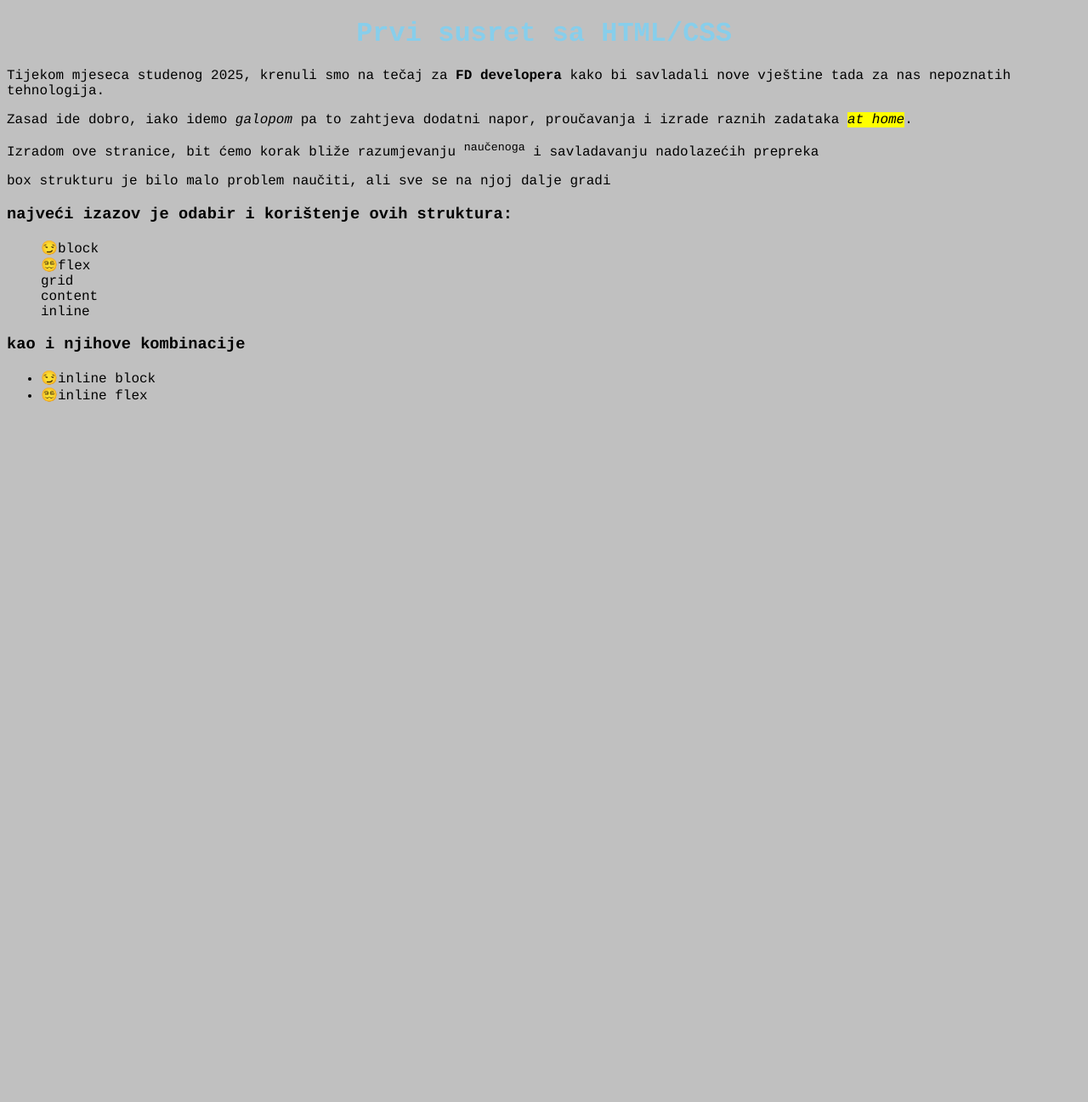
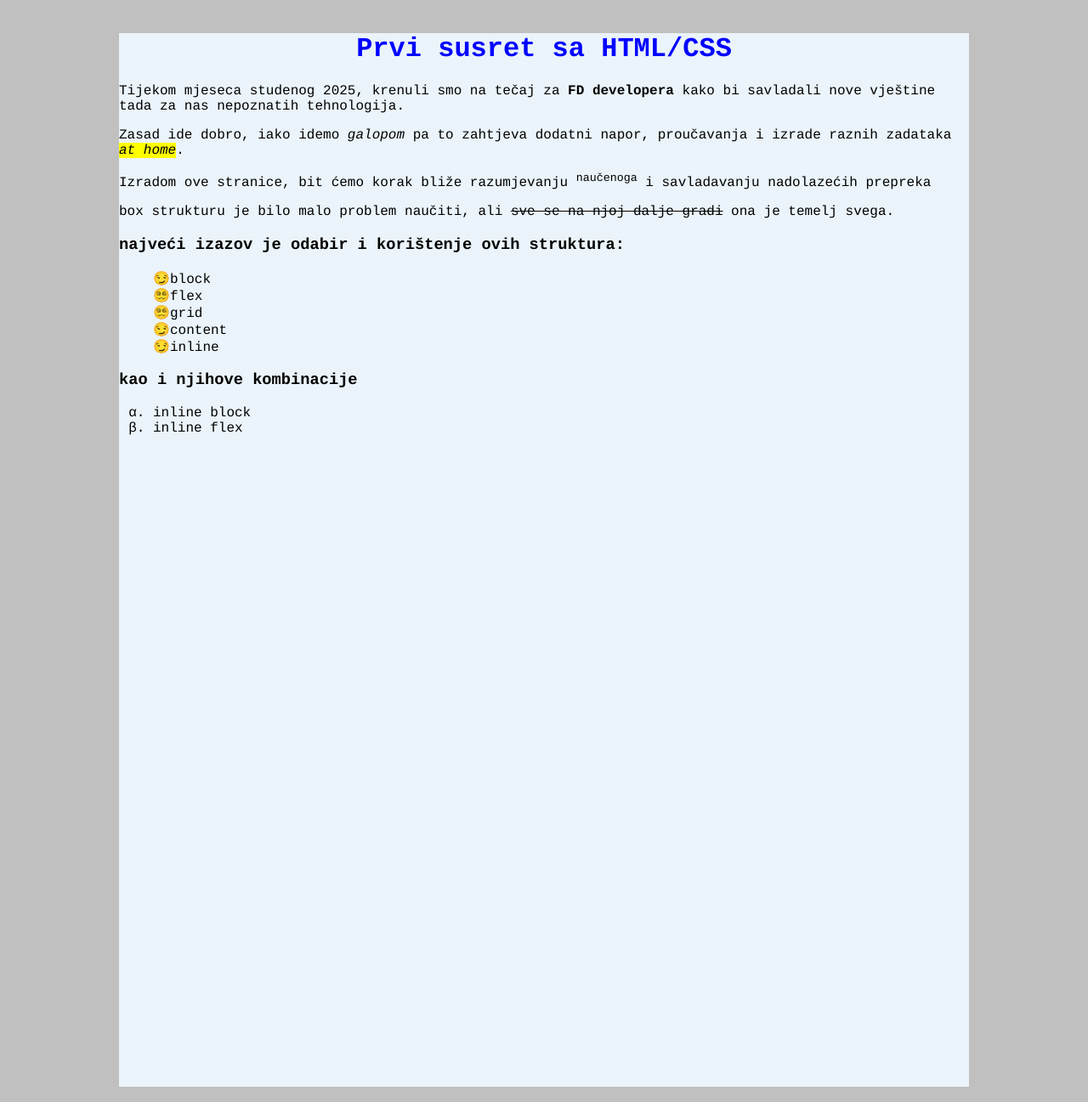
Before and after one commit to Tankred031/Revisited-FD1, a PHP site: page /FDweb.html in a window 1280 px wide. Shown: the whole page at 85% size. Before the commit the page ends 473 px from the top, so only its background shows below. Run offline with PHP 8.4, Linux system fonts and the light colour scheme.

Commit message:
container

```diff
--- a/FDweb.css
+++ b/FDweb.css
@@ -1,19 +1,19 @@
 body{
-    background-color: silver;
     font-family: Courier, monospace;
+    padding: 10px;
 }
 
 h1{
-    color: skyblue;
+    color: blue;
     text-align: center;
 }
 
 ul{
     list-style: none;
 }
-li:nth-child(2):before, li:nth-child(3){content: '😵‍💫';}
-li:nth-child(1):before, li:nth-child(4), li:nth-child(5){content: '😏';}
+ul li:nth-child(2):before, li:nth-child(3):before {content: '😵‍💫';}
+ul li:nth-child(1):before, li:nth-child(4):before, li:nth-child(5):before {content: '😏';}
 
 ol{
-    list-style-type: disc;
+    list-style-type: lower-greek;
 }
--- a/FDweb.html
+++ b/FDweb.html
@@ -4,10 +4,11 @@
     <meta charset="UTF-8">
     <meta name="viewport" content="width=device-width, initial-scale=1.0">
     <title>Prvih mjesec dana FD1</title>
+    <link rel="stylesheet" href="container.css">
     <link rel="stylesheet" href="FDweb.css">
 </head>
 <body>
-
+    <div class="container">
     <h1>Prvi susret sa HTML/CSS</h1>
 
     <p>Tijekom mjeseca studenog 2025, krenuli smo na tečaj za <strong>FD developera</strong> kako bi savladali nove vještine tada za nas nepoznatih tehnologija.</p>
@@ -19,7 +20,7 @@
     <p>Izradom ove stranice, bit ćemo korak bliže razumjevanju <sup>naučenoga</sup> i savladavanju nadolazećih prepreka</p>
 
 
-    <p>box strukturu je bilo malo problem naučiti, ali sve se na njoj dalje gradi</p>
+    <p>box strukturu je bilo malo problem naučiti, ali <strike>sve se na njoj dalje gradi</strike> ona je temelj svega.</p>
 
     <h3>najveći izazov je odabir i korištenje ovih struktura:</h3>
     <ul>
@@ -38,5 +39,6 @@
         <li>inline block</li>
         <li>inline flex</li>
     </ol>
+</div>
 </body>
 </html>
--- /dev/null
+++ b/container.css
@@ -0,0 +1,21 @@
+body{background-color: silver;}
+
+.container{
+    width: 90%;
+    max-width: 1000px;
+    min-width: none;
+    inline-size: 90%;
+    max-inline-size: 1000px;
+
+    min-height: 155vh;
+    min-block-size: 155vh;
+
+    margin: 0 auto;
+    background-color: #EBF4FA;
+
+    box-sizing: border-box;
+
+    outline-width: 2px;
+    outline-style: none;
+    outline-offset: 10px;
+}
```
